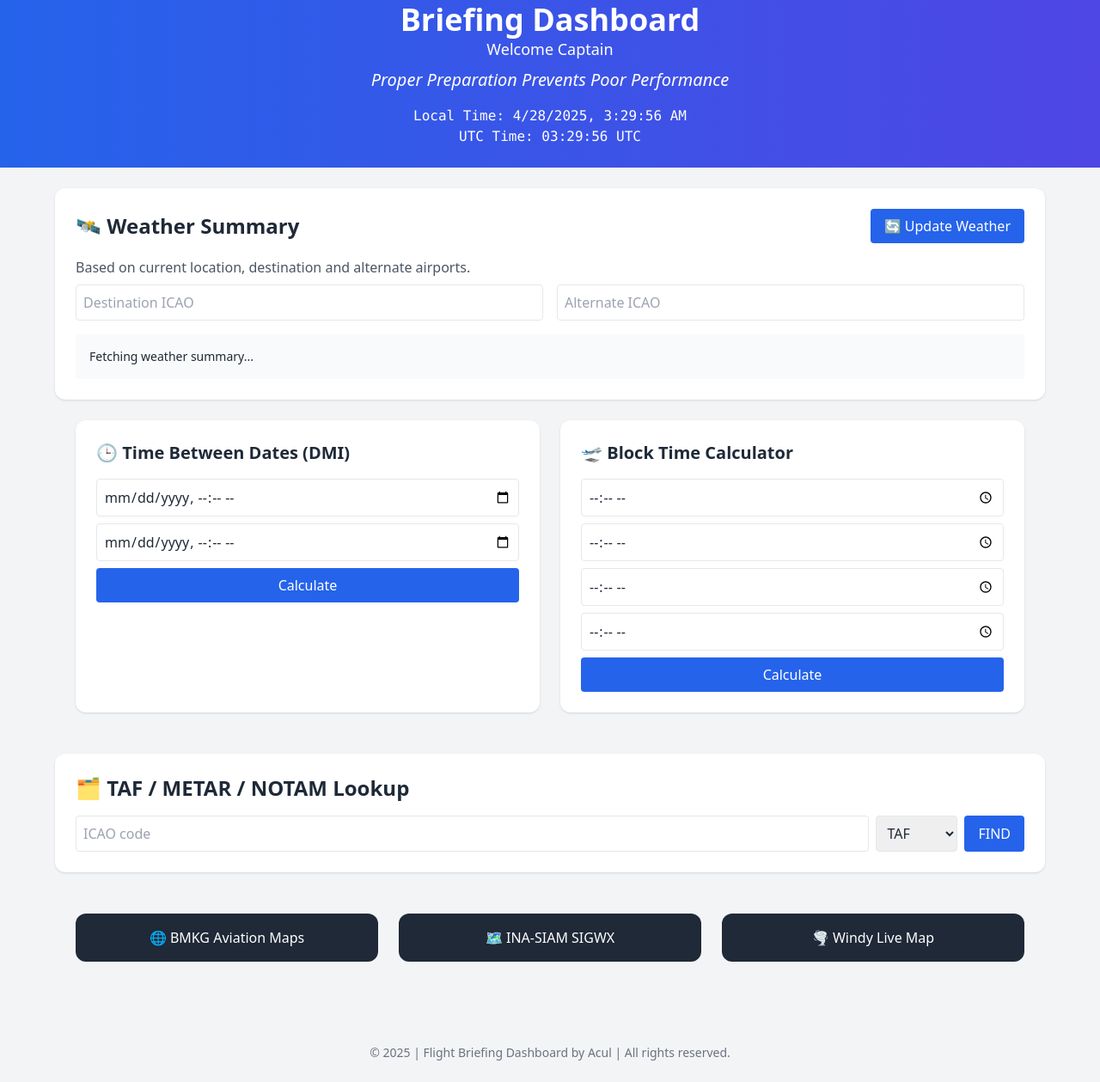
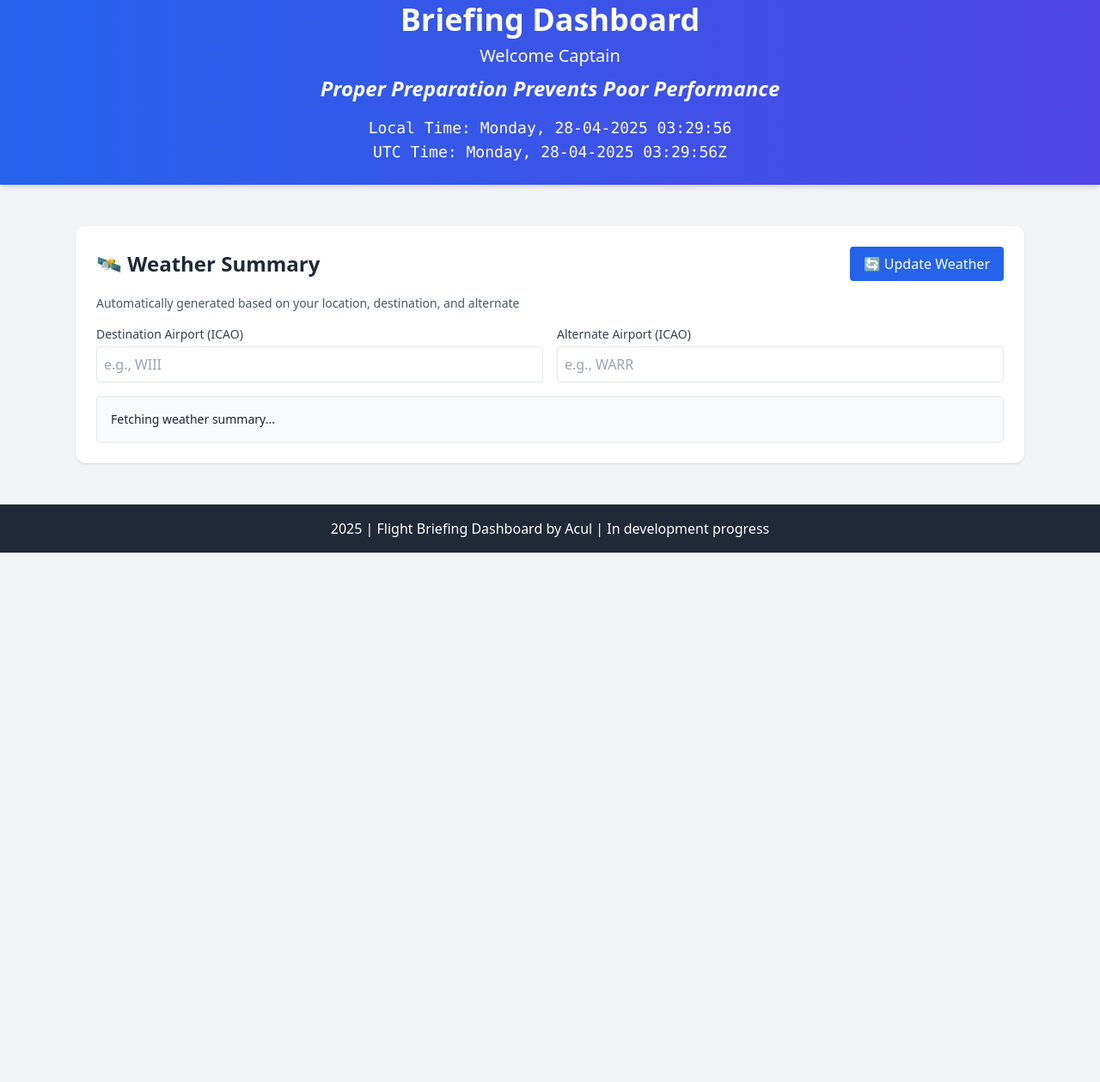
Before and after one commit to Acul221/Flightbriefing, a plain HTML site: page index.html in a window 1280 px wide. Shown: the part 21-1280 px from the top of the page at 86% size. After the commit the page ends 800 px from the top, so only its background shows below. Drawn offline with nearby package versions, Linux system fonts and the light colour scheme.

Commit message:
Update index.html

```diff
--- a/index.html
+++ b/index.html
@@ -1,243 +1,149 @@
 <!DOCTYPE html>
 <html lang="en">
 <head>
-  <meta charset="UTF-8">
-  <meta name="viewport" content="width=device-width, initial-scale=1.0">
+  <meta charset="UTF-8" />
+  <meta name="viewport" content="width=device-width, initial-scale=1.0" />
   <title>Briefing Dashboard</title>
   <script src="https://cdn.tailwindcss.com"></script>
-  <link href="https://fonts.googleapis.com/css2?family=Roboto:wght@400;700&display=swap" rel="stylesheet">
+  <link href="https://fonts.googleapis.com/css2?family=Roboto:wght@400;500;700&display=swap" rel="stylesheet">
+  <script src="https://unpkg.com/suncalc@1.9.0/suncalc.js"></script>
 </head>
 <body class="bg-gray-100 text-gray-800 font-sans">
 
-<!-- Header -->
-<header class="bg-gradient-to-r from-blue-600 to-indigo-600 text-white p-6">
+<header class="bg-gradient-to-r from-blue-600 to-indigo-600 text-white p-6 shadow-md">
   <div class="max-w-6xl mx-auto text-center">
-    <h1 class="text-4xl font-bold">Briefing Dashboard</h1>
-    <p class="text-lg">Welcome Captain</p>
-    <p class="text-xl italic mt-2">Proper Preparation Prevents Poor Performance</p>
-    <div id="clock-container" class="mt-4 font-mono">
+    <h1 class="text-4xl font-extrabold mb-2">Briefing Dashboard</h1>
+    <p class="text-xl">Welcome Captain</p>
+    <p class="text-2xl font-bold italic mt-2">Proper Preparation Prevents Poor Performance</p>
+    <div id="clock-container" class="mt-4 font-mono text-lg">
       <div id="local-time">Local Time: --</div>
       <div id="utc-time">UTC Time: --</div>
     </div>
   </div>
 </header>
 
-<!-- Weather Summary -->
-<section class="p-6 mt-6 max-w-6xl mx-auto bg-white rounded-xl shadow">
+<main class="p-6 mt-6 max-w-6xl mx-auto">
+  <section class="bg-white rounded-xl shadow p-6 mb-6">
     <div class="flex justify-between items-center mb-4">
       <h2 class="text-2xl font-bold">🛰️ Weather Summary</h2>
-    <button onclick="generateWeatherNarrative()" class="bg-blue-600 hover:bg-blue-700 text-white px-4 py-2 rounded">🔄 Update Weather</button>
+      <button onclick="generateWeatherNarrative()" class="flex items-center bg-blue-600 text-white px-4 py-2 rounded hover:bg-blue-700">
+        🔄 Update Weather
+      </button>
     </div>
-  <p class="text-gray-600 mb-2">Based on current location, destination and alternate airports.</p>
+    <p class="text-sm text-gray-600 mb-4">Automatically generated based on your location, destination, and alternate</p>
     <div class="grid sm:grid-cols-2 gap-4 mb-4">
-    <input id="destAirport" type="text" placeholder="Destination ICAO" class="border p-2 rounded"/>
-    <input id="altAirport" type="text" placeholder="Alternate ICAO" class="border p-2 rounded"/>
+      <div class="flex flex-col">
+        <label for="destAirport" class="text-sm text-gray-700 mb-1">Destination Airport (ICAO)</label>
+        <input id="destAirport" type="text" placeholder="e.g., WIII" class="p-2 border rounded w-full" />
       </div>
-  <div id="weatherNarrative" class="bg-gray-50 p-4 rounded text-sm whitespace-pre-line">Fetching weather summary...</div>
+      <div class="flex flex-col">
+        <label for="altAirport" class="text-sm text-gray-700 mb-1">Alternate Airport (ICAO)</label>
+        <input id="altAirport" type="text" placeholder="e.g., WARR" class="p-2 border rounded w-full" />
+      </div>
+    </div>
+    <div class="bg-gray-50 p-4 rounded border text-sm text-gray-800 whitespace-pre-line" id="weatherNarrative">Fetching weather summary...</div>
   </section>
 
-<!-- Block Time and DMI -->
-<section class="p-6 grid gap-6 grid-cols-1 lg:grid-cols-2 max-w-6xl mx-auto">
-  <div class="bg-white p-6 rounded-xl shadow">
-    <h2 class="text-xl font-bold mb-4">🕒 Time Between Dates (DMI)</h2>
-    <input id="timeStart" type="datetime-local" class="border p-2 rounded w-full mb-2" />
-    <input id="timeEnd" type="datetime-local" class="border p-2 rounded w-full mb-2" />
-    <button onclick="calculateTimeDifference()" class="bg-blue-600 hover:bg-blue-700 text-white w-full py-2 rounded">Calculate</button>
-    <p id="timeDifferenceResult" class="mt-4 hidden text-sm"></p>
-  </div>
+  <!-- Additional sections such as Block Time Calculator, Weather Lookup, Quick Links, etc., can be added here following the same clean structure. -->
+</main>
 
-  <div class="bg-white p-6 rounded-xl shadow">
-    <h2 class="text-xl font-bold mb-4">🛫 Block Time Calculator</h2>
-    <input id="blockOff" type="time" class="border p-2 rounded w-full mb-2" placeholder="Block Off Time"/>
-    <input id="airborne" type="time" class="border p-2 rounded w-full mb-2" placeholder="Airborne Time"/>
-    <input id="landing" type="time" class="border p-2 rounded w-full mb-2" placeholder="Landing Time"/>
-    <input id="blockOn" type="time" class="border p-2 rounded w-full mb-2" placeholder="Block On Time"/>
-    <button onclick="calculateBlockTime()" class="bg-blue-600 hover:bg-blue-700 text-white w-full py-2 rounded">Calculate</button>
-    <p id="blockTimeResult" class="mt-4 hidden text-sm"></p>
-  </div>
-</section>
-
-<!-- Lookup Section -->
-<section class="p-6 mt-6 bg-white rounded-xl shadow max-w-6xl mx-auto">
-  <h2 class="text-2xl font-bold mb-4">🗂️ TAF / METAR / NOTAM Lookup</h2>
-  <div class="flex flex-col md:flex-row gap-2">
-    <input id="icaoInput" type="text" placeholder="ICAO code" class="border p-2 rounded flex-1"/>
-    <select id="dataType" class="border p-2 rounded">
-      <option value="TAF">TAF</option>
-      <option value="METAR">METAR</option>
-      <option value="NOTAM">NOTAM</option>
-    </select>
-    <button onclick="lookupData()" class="bg-blue-600 hover:bg-blue-700 text-white px-4 py-2 rounded">FIND</button>
-  </div>
-  <div id="resultBox" class="mt-4 hidden bg-gray-100 p-3 rounded text-sm"></div>
-  <div id="timestamp" class="mt-2 hidden text-xs text-gray-500">Last updated: <span id="timestampValue"></span></div>
-</section>
-
-<!-- External Links -->
-<section class="p-6 mt-6 max-w-6xl mx-auto grid grid-cols-1 sm:grid-cols-2 md:grid-cols-3 gap-6">
-  <a href="https://web-aviation.bmkg.go.id/maps" target="_blank" class="bg-gray-800 hover:bg-gray-700 text-white p-4 rounded-xl text-center">🌐 BMKG Aviation Maps</a>
-  <a href="https://inasiam.bmkg.go.id/" target="_blank" class="bg-gray-800 hover:bg-gray-700 text-white p-4 rounded-xl text-center">🗺️ INA-SIAM SIGWX</a>
-  <a href="https://embed.windy.com/embed2.html" target="_blank" class="bg-gray-800 hover:bg-gray-700 text-white p-4 rounded-xl text-center">🌪️ Windy Live Map</a>
-</section>
-
-<!-- Footer -->
-<footer class="text-center p-6 text-sm text-gray-500 mt-12">
-  © 2025 | Flight Briefing Dashboard by Acul | All rights reserved.
+<footer class="bg-gray-800 text-white text-center py-4">
+  <p>2025 | Flight Briefing Dashboard by Acul | In development progress</p>
 </footer>
 
+<!-- Scripts -->
 <script>
-// Clock
 function updateClocks() {
   const now = new Date();
   const pad = n => String(n).padStart(2, '0');
-  document.getElementById('local-time').textContent = `Local Time: ${now.toLocaleString()}`;
-  document.getElementById('utc-time').textContent = `UTC Time: ${pad(now.getUTCHours())}:${pad(now.getUTCMinutes())}:${pad(now.getUTCSeconds())} UTC`;
+  const localDay = now.toLocaleDateString(undefined, { weekday: 'long' });
+  const localDate = `${pad(now.getDate())}-${pad(now.getMonth() + 1)}-${now.getFullYear()}`;
+  const localTime = `${pad(now.getHours())}:${pad(now.getMinutes())}:${pad(now.getSeconds())}`;
+  const utc = new Date(now.toISOString());
+  const utcDay = utc.toLocaleDateString(undefined, { weekday: 'long', timeZone: 'UTC' });
+  const utcDate = `${pad(utc.getDate())}-${pad(utc.getMonth() + 1)}-${utc.getFullYear()}`;
+  const utcTime = `${pad(utc.getUTCHours())}:${pad(utc.getUTCMinutes())}:${pad(utc.getUTCSeconds())}Z`;
+  document.getElementById('local-time').textContent = `Local Time: ${localDay}, ${localDate} ${localTime}`;
+  document.getElementById('utc-time').textContent = `UTC Time: ${utcDay}, ${utcDate} ${utcTime}`;
 }
 setInterval(updateClocks, 1000);
 updateClocks();
+</script>
 
-// Weather Narrative
+<script>
 async function generateWeatherNarrative() {
   const dest = document.getElementById('destAirport').value.trim().toUpperCase();
   const alt = document.getElementById('altAirport').value.trim().toUpperCase();
   const narrativeBox = document.getElementById('weatherNarrative');
-  narrativeBox.textContent = 'Generating weather analysis...';
+  narrativeBox.textContent = 'Generating analysis...';
 
-  const fetchProxy = async (endpoint, icao) => {
+  const fetchProxy = async (endpoint, param) => {
     try {
-      const res = await fetch(`/api/${endpoint}?icao=${icao}`);
-      return await res.text();
+      const url = endpoint === 'current' ? `/.netlify/functions/current?lat=${param.lat}&lon=${param.lon}` : `/.netlify/functions/${endpoint}?icao=${param}`;
+      const res = await fetch(url);
+      const data = await res.json();
+      return data;
     } catch {
-      return `Error fetching ${endpoint.toUpperCase()}`;
+      return 'Unable to fetch data';
     }
   };
 
-  const location = await new Promise(resolve => {
+  let narrative = `📍 Weather at your current location:`;
+  const location = await new Promise((resolve) => {
     navigator.geolocation.getCurrentPosition(
-      pos => resolve(pos.coords),
+      (pos) => resolve(pos.coords),
       () => resolve(null)
     );
   });
 
-  let narrative = `📍 Local Weather:`;
-
   if (location) {
-    const res = await fetch(`/api/current?lat=${location.latitude}&lon=${location.longitude}`);
-    const data = await res.json();
-    narrative += `\nTemp ${data.temp}°C, ${data.clouds}, Wind ${data.windSpeed} m/s at ${data.windDeg}°, Pressure ${data.pressure} hPa.`;
+    try {
+      const data = await fetchProxy('current', { lat: location.latitude, lon: location.longitude });
+      narrative += `\n\n🌦️ Temp ${data.temp}°C, ${data.clouds}, wind ${data.windSpeed} m/s from ${data.windDeg}°, pressure ${data.pressure} hPa, visibility ${data.visibility} m.`;
+    } catch {
+      narrative += '\n\n⚠️ Unable to fetch local weather conditions.';
+    }
   } else {
-    narrative += '\nLocation unavailable.';
+    narrative += '\n\n⚠️ Location data not available.';
   }
 
   if (dest) {
-    narrative += `\n\n🛬 Destination (${dest}):`;
-    narrative += `\nMETAR: ${await fetchProxy('metar', dest)}`;
-    narrative += `\nTAF: ${await fetchProxy('taf', dest)}`;
-    narrative += `\nSIGMET: ${await fetchProxy('sigmet', dest)}`;
+    const metar = await fetchProxy('metar', dest);
+    const taf = await fetchProxy('taf', dest);
+    const sigmet = await fetchProxy('sigmet', dest);
+    narrative += `\n\n🛬 Destination (${dest}):\nMETAR: ${metar}\nTAF: ${taf}\nSIGMET: ${sigmet}`;
   }
-
   if (alt) {
-    narrative += `\n\n🛬 Alternate (${alt}):`;
-    narrative += `\nMETAR: ${await fetchProxy('metar', alt)}`;
-    narrative += `\nTAF: ${await fetchProxy('taf', alt)}`;
-    narrative += `\nSIGMET: ${await fetchProxy('sigmet', alt)}`;
+    const metar = await fetchProxy('metar', alt);
+    const taf = await fetchProxy('taf', alt);
+    const sigmet = await fetchProxy('sigmet', alt);
+    narrative += `\n\n🛬 Alternate (${alt}):\nMETAR: ${metar}\nTAF: ${taf}\nSIGMET: ${sigmet}`;
   }
 
   try {
-    const res = await fetch('/.netlify/functions/get-weather-gpt', {
-      method: 'POST',
-      headers: { 'Content-Type': 'application/json' },
+    const res = await fetch("/.netlify/functions/get-weather-gpt", {
+      method: "POST",
+      headers: { "Content-Type": "application/json" },
       body: JSON.stringify({ narrative })
     });
     const result = await res.json();
     narrative += `\n\n🧠 AI Reasoning:\n${result.analysis}`;
   } catch {
-    narrative += '\n\n⚠️ AI Reasoning unavailable.';
+    narrative += '\n\n⚠️ AI reasoning unavailable.';
   }
 
   narrativeBox.textContent = narrative;
 }
 
-// Time Difference
-function calculateTimeDifference() {
-  const start = new Date(document.getElementById('timeStart').value);
-  const end = new Date(document.getElementById('timeEnd').value);
-  if (!start || !end || end <= start) return alert('Check start and end time.');
-  const diffMs = end - start;
-  const days = Math.floor(diffMs / (1000*60*60*24));
-  const hours = Math.floor((diffMs / (1000*60*60)) % 24);
-  const minutes = Math.floor((diffMs / (1000*60)) % 60);
-  const result = `${days}d ${hours}h ${minutes}m`;
-  const el = document.getElementById('timeDifferenceResult');
-  el.textContent = result;
-  el.classList.remove('hidden');
+function fetchWeatherNarrative() {
+  if (!navigator.geolocation) return;
+  navigator.geolocation.getCurrentPosition(() => {
+    generateWeatherNarrative();
+  }, () => {
+    document.getElementById('weatherNarrative').textContent = "Location access denied.";
+  });
 }
-
-// Block Time
-function calculateBlockTime() {
-  const parseTime = id => {
-    const v = document.getElementById(id).value;
-    if (!v) return null;
-    const [h, m] = v.split(':').map(Number);
-    const d = new Date(); d.setHours(h, m, 0, 0); return d;
-  };
-
-  const diffMinutes = (start, end) => (end - start) / 60000;
-
-  const blockOff = parseTime('blockOff');
-  const airborne = parseTime('airborne');
-  const landing = parseTime('landing');
-  const blockOn = parseTime('blockOn');
-
-  if (!blockOff || !airborne || !landing || !blockOn) return alert('Fill all time fields.');
-
-  const blockTime = diffMinutes(blockOff, blockOn);
-  const airTime = diffMinutes(airborne, landing);
-
-  const format = m => `${Math.floor(m/60)}h ${m%60}m`;
-  const result = `Block: ${format(blockTime)}, Air: ${format(airTime)}`;
-
-  const el = document.getElementById('blockTimeResult');
-  el.textContent = result;
-  el.classList.remove('hidden');
-}
-
-// Lookup METAR/TAF/NOTAM
-async function lookupData() {
-  const icao = document.getElementById('icaoInput').value.trim().toUpperCase();
-  const dataType = document.getElementById('dataType').value;
-  const resultBox = document.getElementById('resultBox');
-  const timestampBox = document.getElementById('timestamp');
-
-  if (!icao) return;
-
-  resultBox.textContent = 'Loading...';
-  resultBox.classList.remove('hidden');
-
-  try {
-    const url = dataType === 'NOTAM' ? `/.netlify/functions/notam?icao=${icao}` : `https://avwx.rest/api/${dataType.toLowerCase()}/${icao}`;
-    const headers = dataType !== 'NOTAM' ? { 'Authorization': `Bearer YOUR_AVWX_API_KEY` } : {};
-
-    const response = await fetch(url, { headers });
-    if (!response.ok) throw new Error('Failed to fetch');
-
-    const contentType = response.headers.get('content-type');
-    let text = '';
-    if (contentType && contentType.includes('application/json')) {
-      const data = await response.json();
-      text = data.raw || JSON.stringify(data, null, 2);
-    } else {
-      text = await response.text();
-    }
-
-    resultBox.textContent = text;
-    document.getElementById('timestampValue').textContent = new Date().toLocaleString();
-    timestampBox.classList.remove('hidden');
-
-  } catch (error) {
-    resultBox.textContent = 'Error fetching data.';
-  }
-}
+fetchWeatherNarrative();
 </script>
 
 </body>
```
Lines whose indentation alone changed are shown as unchanged.
